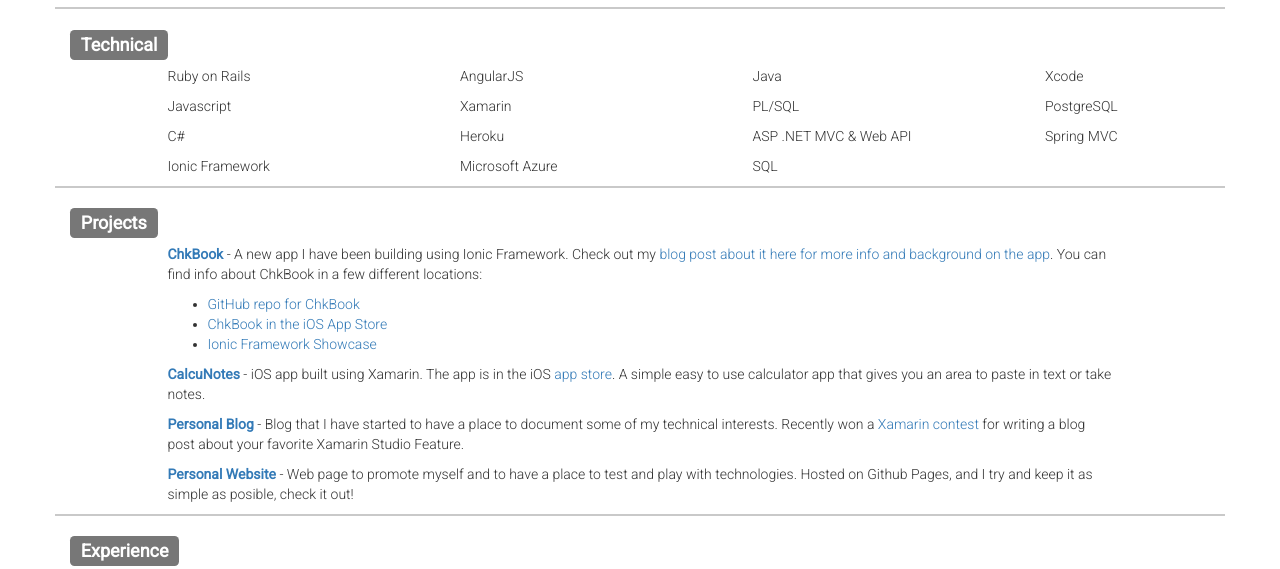
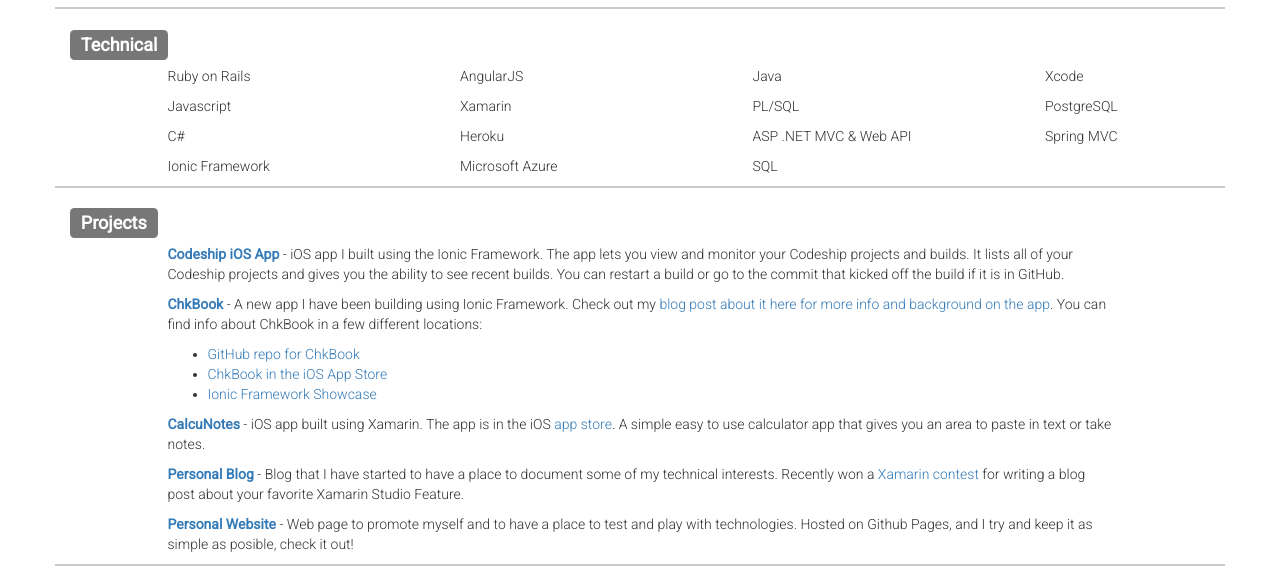
Before and after one commit to pdsullivan/resume, a plain HTML site: page index.html in a window 1280 px wide. Shown: the part 162-731 px from the top of the page. Drawn offline with nearby package versions, Linux system fonts and the light colour scheme.

Commit message:
Update index.html

```diff
--- a/index.html
+++ b/index.html
@@ -119,6 +119,15 @@
     </div>
 
     <div class="row section-row">
+
+
+        <div class="col-md-10 col-md-offset-1 col-xs-offset-1">
+
+          <p>
+            <a href="https://itunes.apple.com/us/app/codeship-unofficial/id988758368?mt=8" ><strong>Codeship iOS App</strong></a> <span>- iOS app I built using the Ionic Framework. The app lets you view and monitor your Codeship projects and builds. It lists all of your Codeship projects and gives you the ability to see recent builds. You can restart a build or go to the commit that kicked off the build if it is in GitHub. </span>
+          </p>
+        </div>
+
       <div class="col-md-10 col-md-offset-1 col-xs-offset-1">
 
         <p>
```
